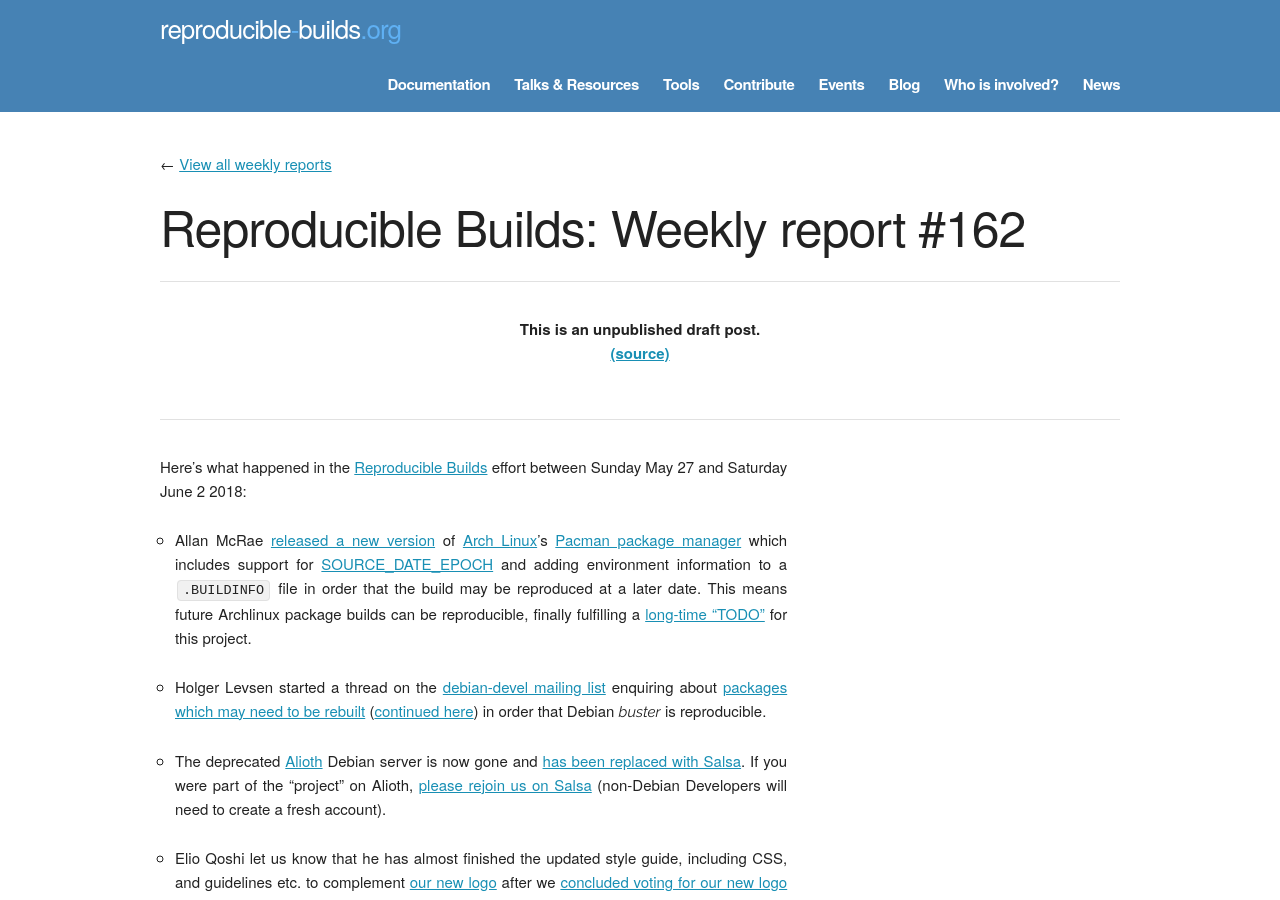
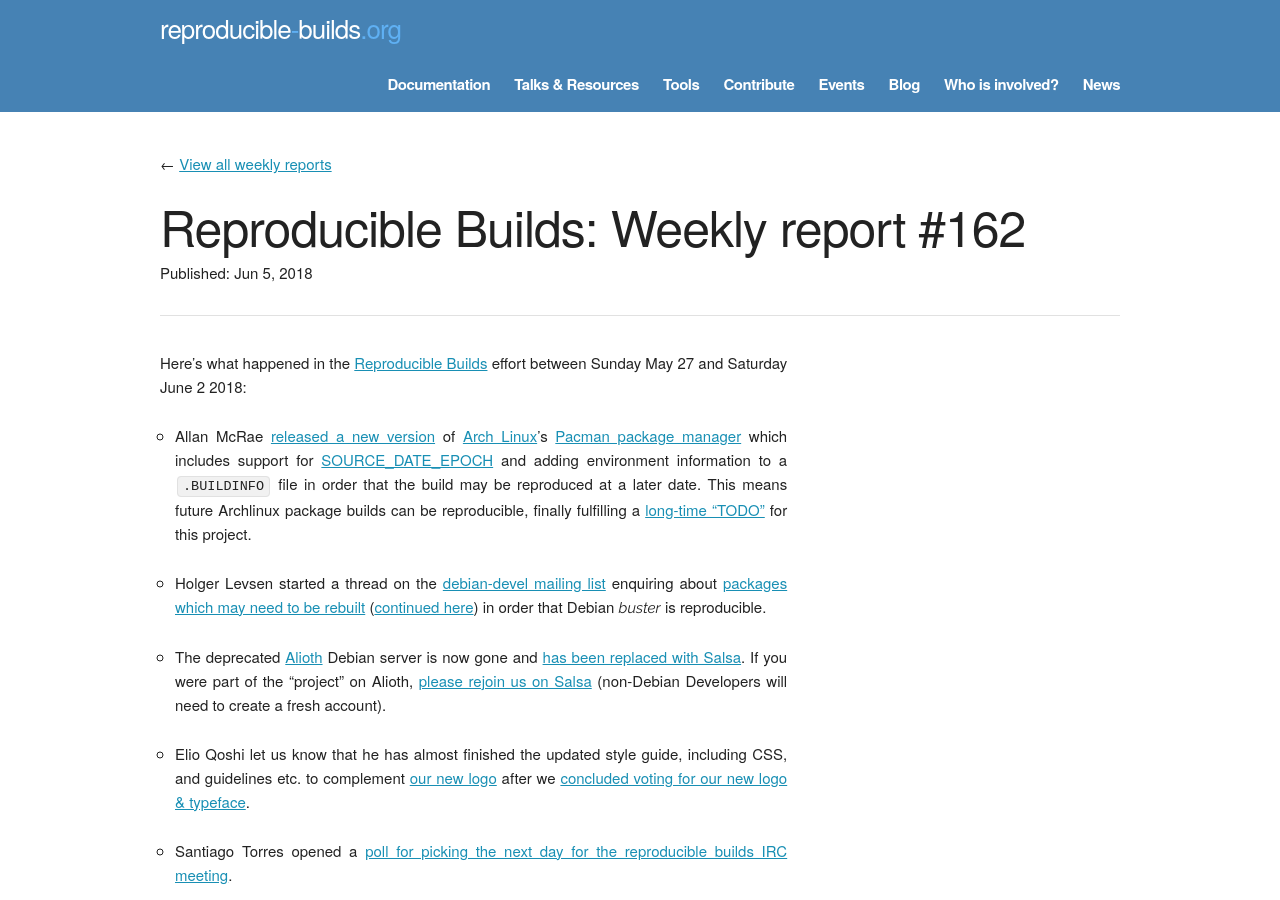
Before and after one commit to prototypefund/reproducible-website, a Jekyll site: the page built from _blog/posts/162.md, in a window 1280 px wide and 900 px high. Built offline with Jekyll 4.4.1, drawn with Linux system fonts in a browser that asks for light colours; some web fonts are replaced.

Commit message:
published as https://reproducible-builds.org/blog/posts/162/

```diff
--- a/_blog/posts/162.md
+++ b/_blog/posts/162.md
@@ -1,6 +1,7 @@
 ---
 layout: blog
 week: 162
+published: 2018-06-05 07:47:12
 ---
 
 Here's what happened in the [Reproducible Builds](https://reproducible-builds.org) effort between Sunday May 27 and Saturday June 2 2018:
```
